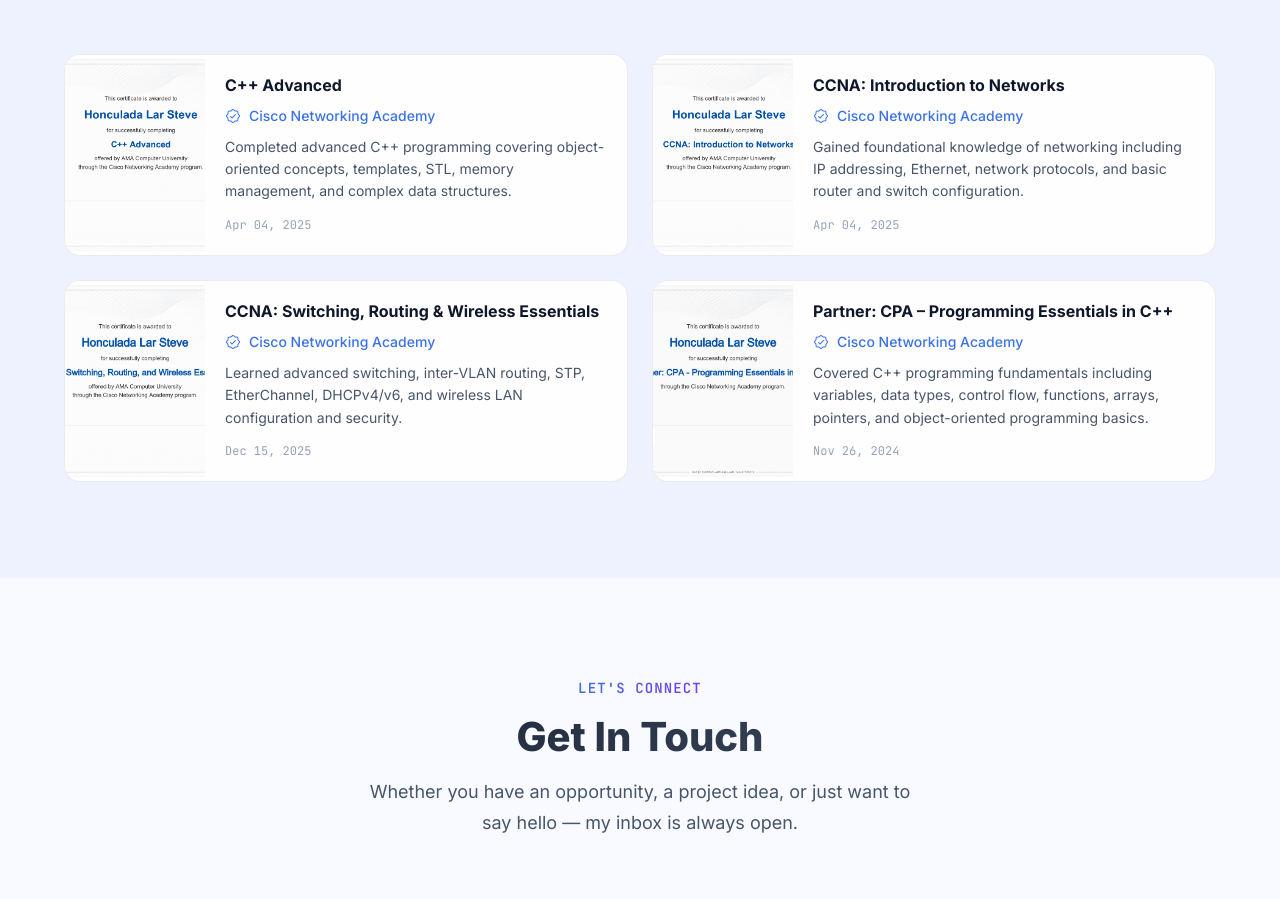
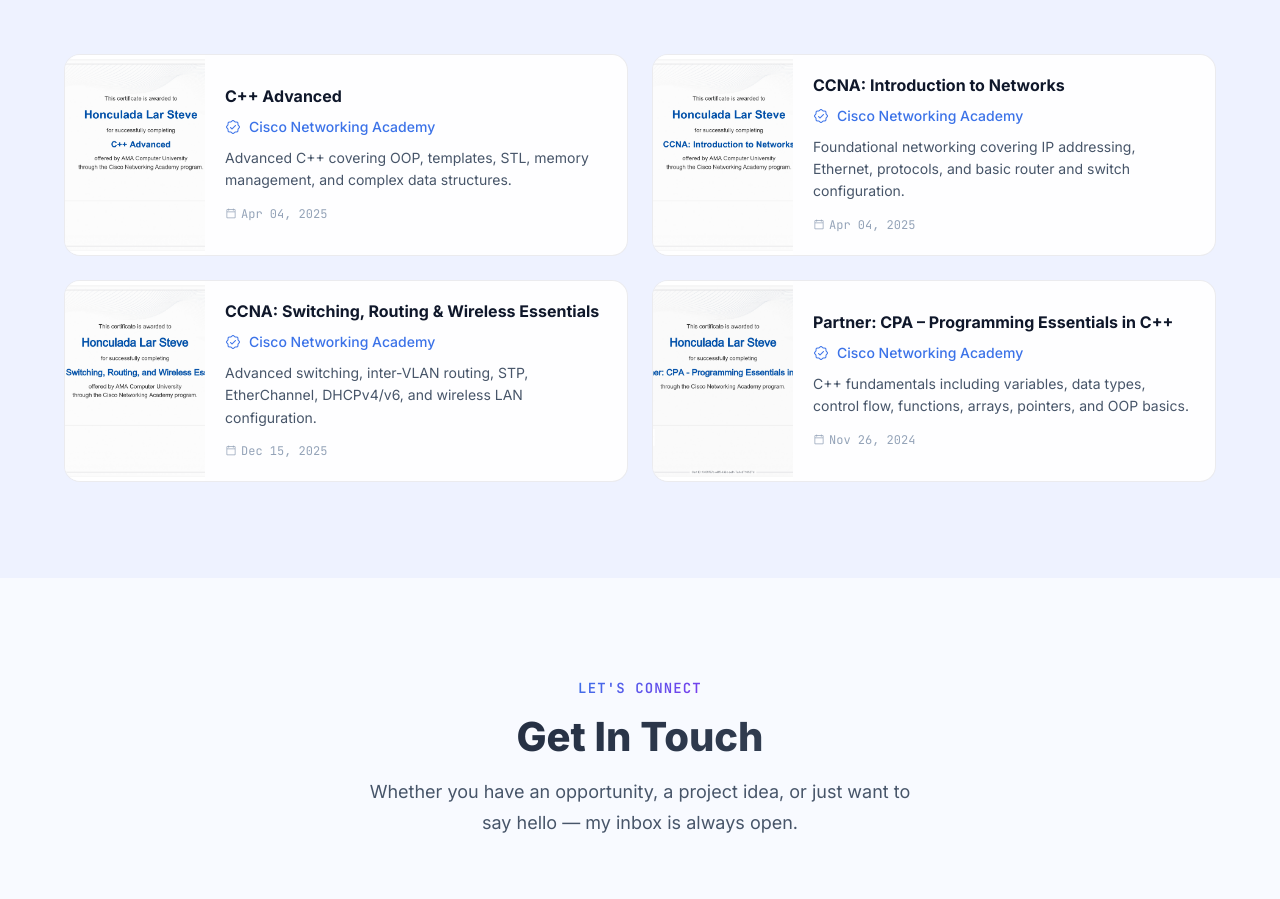
Before and after one commit to larshonculada2005-arch/Portfolio, a plain HTML site: page index.html in a window 1280 px wide. Shown: the part 4640-5539 px from the top of the page. Drawn offline with nearby package versions, Linux system fonts and the light colour scheme.

Commit message:
Update index.html

```diff
--- a/index.html
+++ b/index.html
@@ -489,8 +489,8 @@
             <div class="cert-info">
               <h3 class="cert-title">C++ Advanced</h3>
               <p class="cert-issuer"><i class="ph ph-seal-check" aria-hidden="true"></i> Cisco Networking Academy</p>
-              <p class="cert-desc">Completed advanced C++ programming covering object-oriented concepts, templates, STL, memory management, and complex data structures.</p>
-              <span class="cert-date">Apr 04, 2025</span>
+              <p class="cert-desc">Advanced C++ covering OOP, templates, STL, memory management, and complex data structures.</p>
+              <span class="cert-date"><i class="ph ph-calendar-blank" aria-hidden="true"></i> Apr 04, 2025</span>
             </div>
           </div>
 
@@ -507,8 +507,8 @@
             <div class="cert-info">
               <h3 class="cert-title">CCNA: Introduction to Networks</h3>
               <p class="cert-issuer"><i class="ph ph-seal-check" aria-hidden="true"></i> Cisco Networking Academy</p>
-              <p class="cert-desc">Gained foundational knowledge of networking including IP addressing, Ethernet, network protocols, and basic router and switch configuration.</p>
-              <span class="cert-date">Apr 04, 2025</span>
+              <p class="cert-desc">Foundational networking covering IP addressing, Ethernet, protocols, and basic router and switch configuration.</p>
+              <span class="cert-date"><i class="ph ph-calendar-blank" aria-hidden="true"></i> Apr 04, 2025</span>
             </div>
           </div>
 
@@ -525,8 +525,8 @@
             <div class="cert-info">
               <h3 class="cert-title">CCNA: Switching, Routing & Wireless Essentials</h3>
               <p class="cert-issuer"><i class="ph ph-seal-check" aria-hidden="true"></i> Cisco Networking Academy</p>
-              <p class="cert-desc">Learned advanced switching, inter-VLAN routing, STP, EtherChannel, DHCPv4/v6, and wireless LAN configuration and security.</p>
-              <span class="cert-date">Dec 15, 2025</span>
+              <p class="cert-desc">Advanced switching, inter-VLAN routing, STP, EtherChannel, DHCPv4/v6, and wireless LAN configuration.</p>
+              <span class="cert-date"><i class="ph ph-calendar-blank" aria-hidden="true"></i> Dec 15, 2025</span>
             </div>
           </div>
 
@@ -543,8 +543,8 @@
             <div class="cert-info">
               <h3 class="cert-title">Partner: CPA – Programming Essentials in C++</h3>
               <p class="cert-issuer"><i class="ph ph-seal-check" aria-hidden="true"></i> Cisco Networking Academy</p>
-              <p class="cert-desc">Covered C++ programming fundamentals including variables, data types, control flow, functions, arrays, pointers, and object-oriented programming basics.</p>
-              <span class="cert-date">Nov 26, 2024</span>
+              <p class="cert-desc">C++ fundamentals including variables, data types, control flow, functions, arrays, pointers, and OOP basics.</p>
+              <span class="cert-date"><i class="ph ph-calendar-blank" aria-hidden="true"></i> Nov 26, 2024</span>
             </div>
           </div>
 
```
